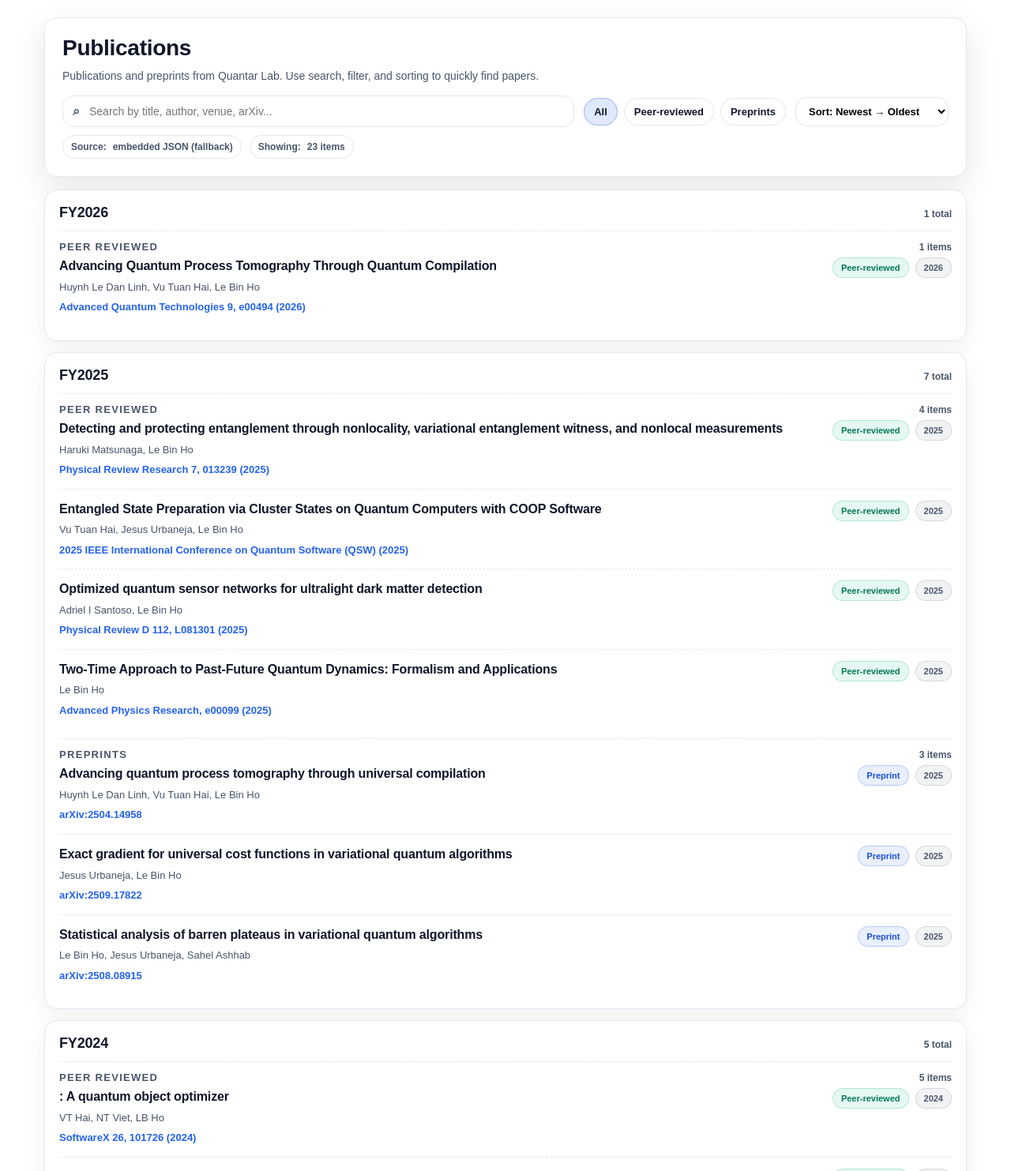
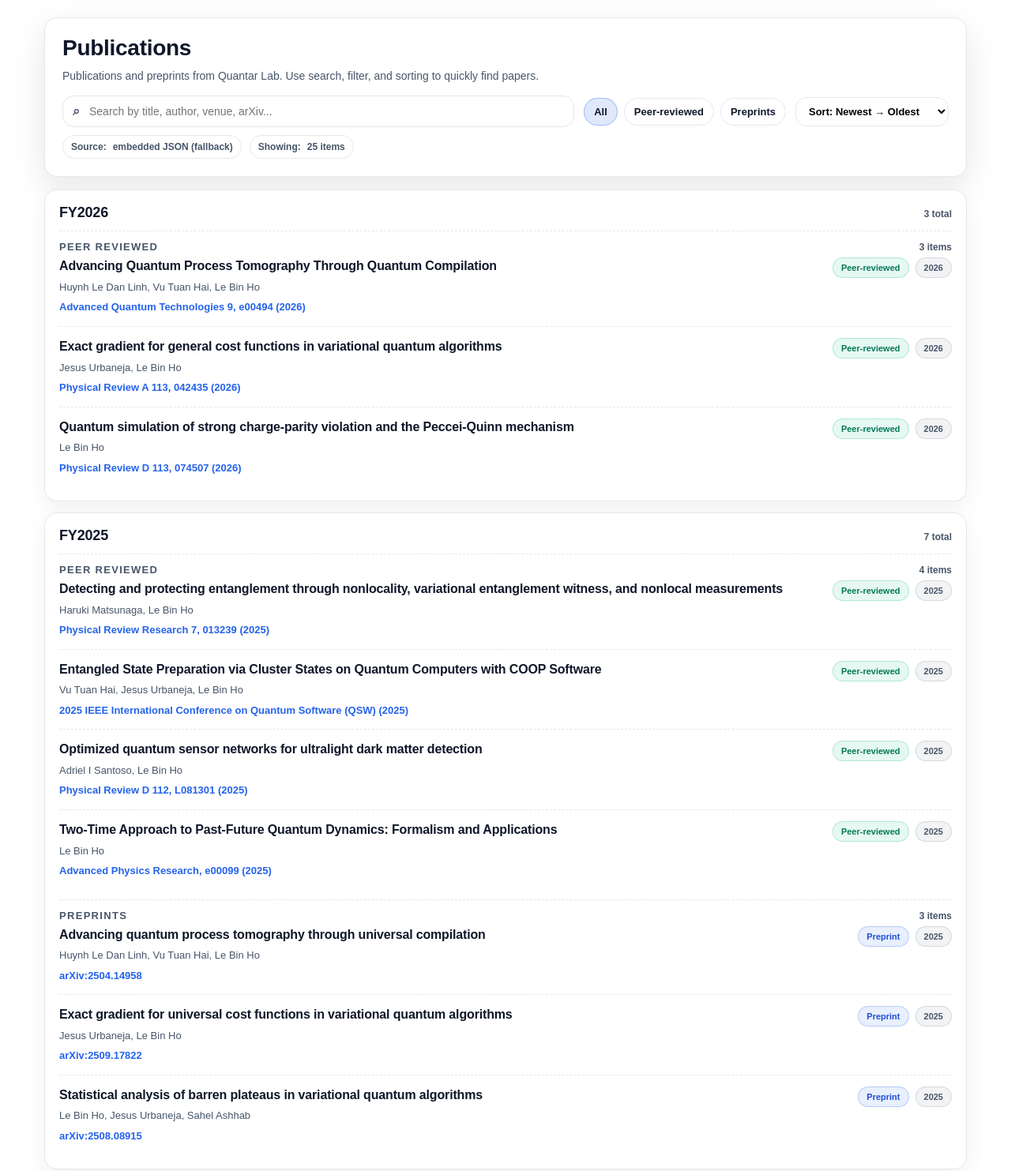
Before and after one commit to echkon/quantumLab, a Django app: page /users/publication/ in a window 1280 px wide. Shown: the part 62-1545 px from the top of the page at 79% size. Run offline with Django 5.2, Linux system fonts and the light colour scheme.

Commit message:
add something new

```diff
--- a/users/templates/publication.html
+++ b/users/templates/publication.html
@@ -647,6 +647,14 @@
     <script id="pubData" type="application/json">
 {
   "publications": [
+    {"fy":2026,
+    "type":"peer",
+    "title":"Exact gradient for general cost functions in variational quantum algorithms",
+    "authors":"Jesus Urbaneja, Le Bin Ho",
+    "venue":"Physical Review A 113, 042435 (2026)",
+    "year":2026,
+    "link":"https://journals.aps.org/pra/abstract/10.1103/6s2c-mxgx"},
+    {"fy":2026,"type":"peer","title":"Quantum simulation of strong charge-parity violation and the Peccei-Quinn mechanism","authors":"Le Bin Ho","venue":"Physical Review D 113, 074507 (2026)","year":2026,"link":"https://journals.aps.org/prd/abstract/10.1103/yx1t-mkgp"},
     {"fy":2026,"type":"peer","title":"Advancing Quantum Process Tomography Through Quantum Compilation","authors":"Huynh Le Dan Linh, Vu Tuan Hai, Le Bin Ho","venue":"Advanced Quantum Technologies 9, e00494 (2026)","year":2026,"link":"https://advanced.onlinelibrary.wiley.com/doi/full/10.1002/qute.202500494"},
 
     {"fy":2025,"type":"peer","title":"Optimized quantum sensor networks for ultralight dark matter detection","authors":"Adriel I Santoso, Le Bin Ho","venue":"Physical Review D 112, L081301 (2025)","year":2025,"link":"https://journals.aps.org/prd/abstract/10.1103/rv43-54zq"},
```
Also changed, not shown: 4 other files.
